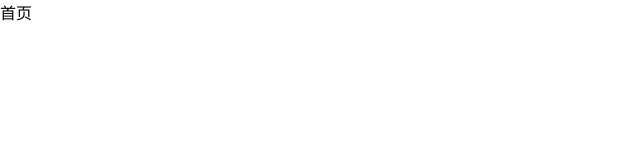
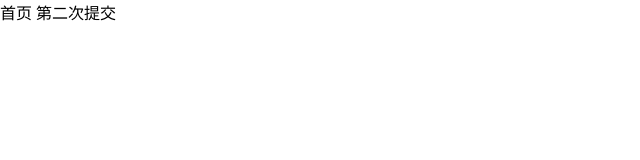
Before and after one commit to gaojun2017/rd-admin, a Vue app: page / in a window 1280 px wide. Shown: the top 160 px of the page, without its empty margins (0-640 px from the left). Built offline with nearby package versions, Linux system fonts and the light colour scheme.

Commit message:
第二次提交

```diff
--- a/src/components/index.vue
+++ b/src/components/index.vue
@@ -1,5 +1,6 @@
 <template>
   <div>
     首页
+    第二次提交
   </div>
 </template>
```
